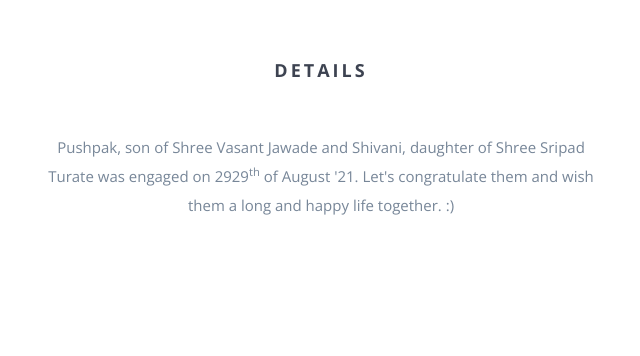
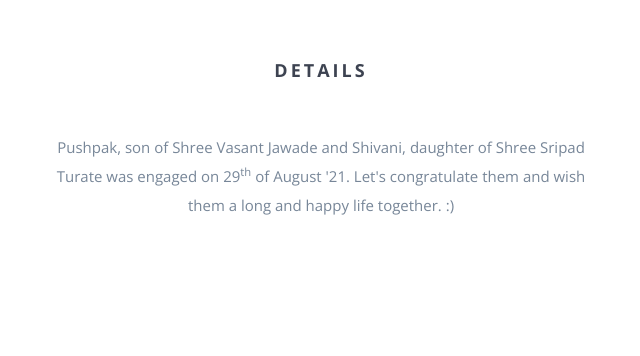
Before and after one commit to WeddingPhotos/WeddingPhotos.github.io, a website: page index.html in a window 1280 px wide. Shown: the part 960-1316 px from the top of the page, 319-959 px from the left. Drawn offline with nearby package versions, Linux system fonts and the light colour scheme; some packages are replaced by stand-ins of ours; a script that the page names is missing; files whose address does not match are found by name.

Commit message:
Update index.html

```diff
--- a/index.html
+++ b/index.html
@@ -10,7 +10,7 @@
 <head>
     <meta charset="utf-8">
     <meta http-equiv="X-UA-Compatible" content="IE=edge"/>
-    <title>Pushpak & Shivani getting hitched!</title>
+    <title>Engagement Photo's</title>
     <meta name="description" content="We would like to invite you to our big day.">
     <meta name="viewport" content="width=device-width, initial-scale=1">
     <meta name="theme-color" content="#ffffff">
@@ -110,7 +110,7 @@
             <div class="col-md-3 hidden-sm hidden-xs"><img src="img/IMG_2317.png" class="wp1"></div>
             <div class="col-md-6">
                 <p>
-                    Pushpak, son of Shree Vasant Jawade and Shivani, daughter of Shree Sripad Turate was engaged on 2929<sup>th</sup> of August '21.
+                    Pushpak, son of Shree Vasant Jawade and Shivani, daughter of Shree Sripad Turate was engaged on 29<sup>th</sup> of August '21.
                     Let's congratulate them and wish them a long and happy life together. :)
                 </p>
             </div>
```
